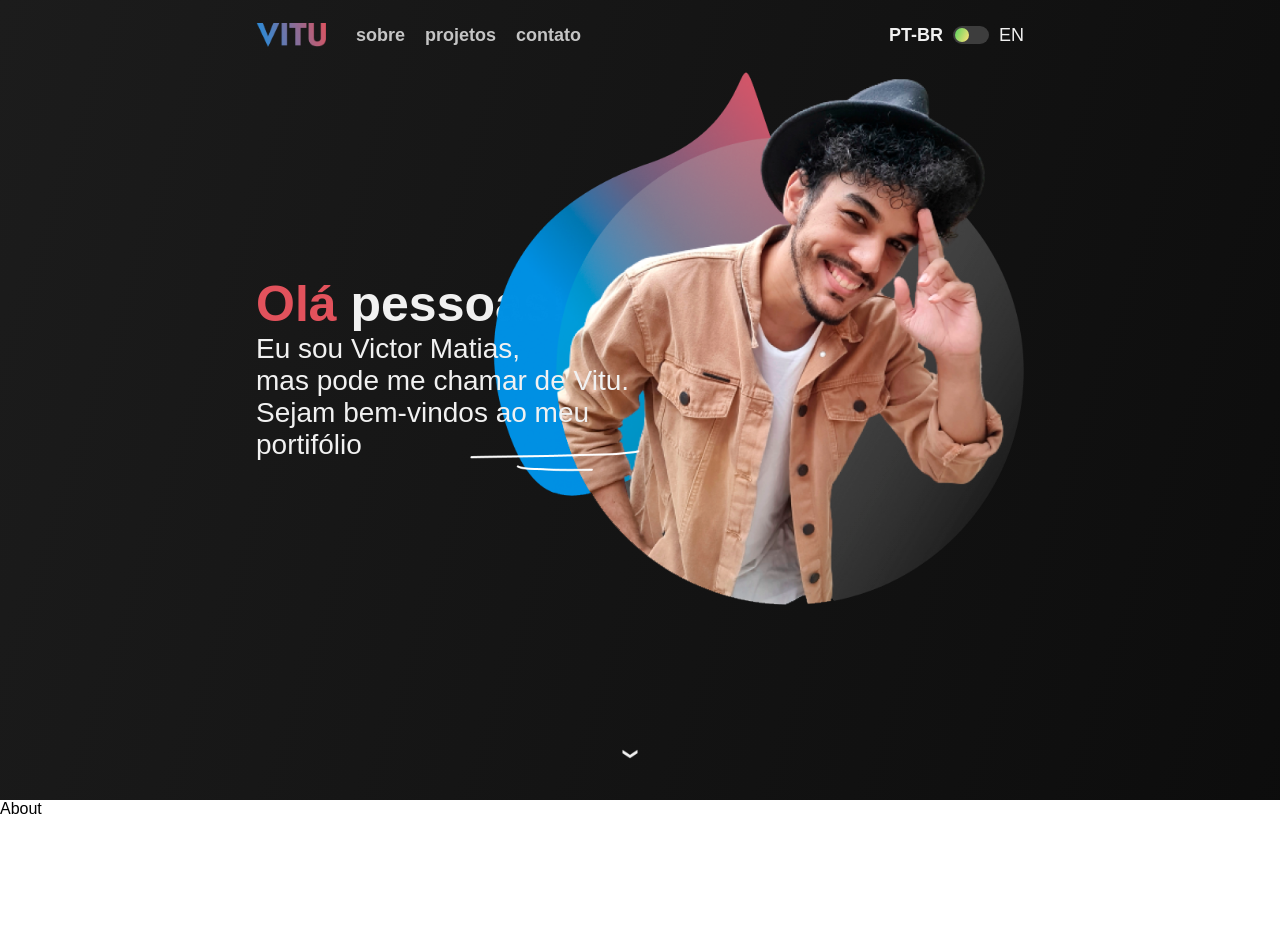
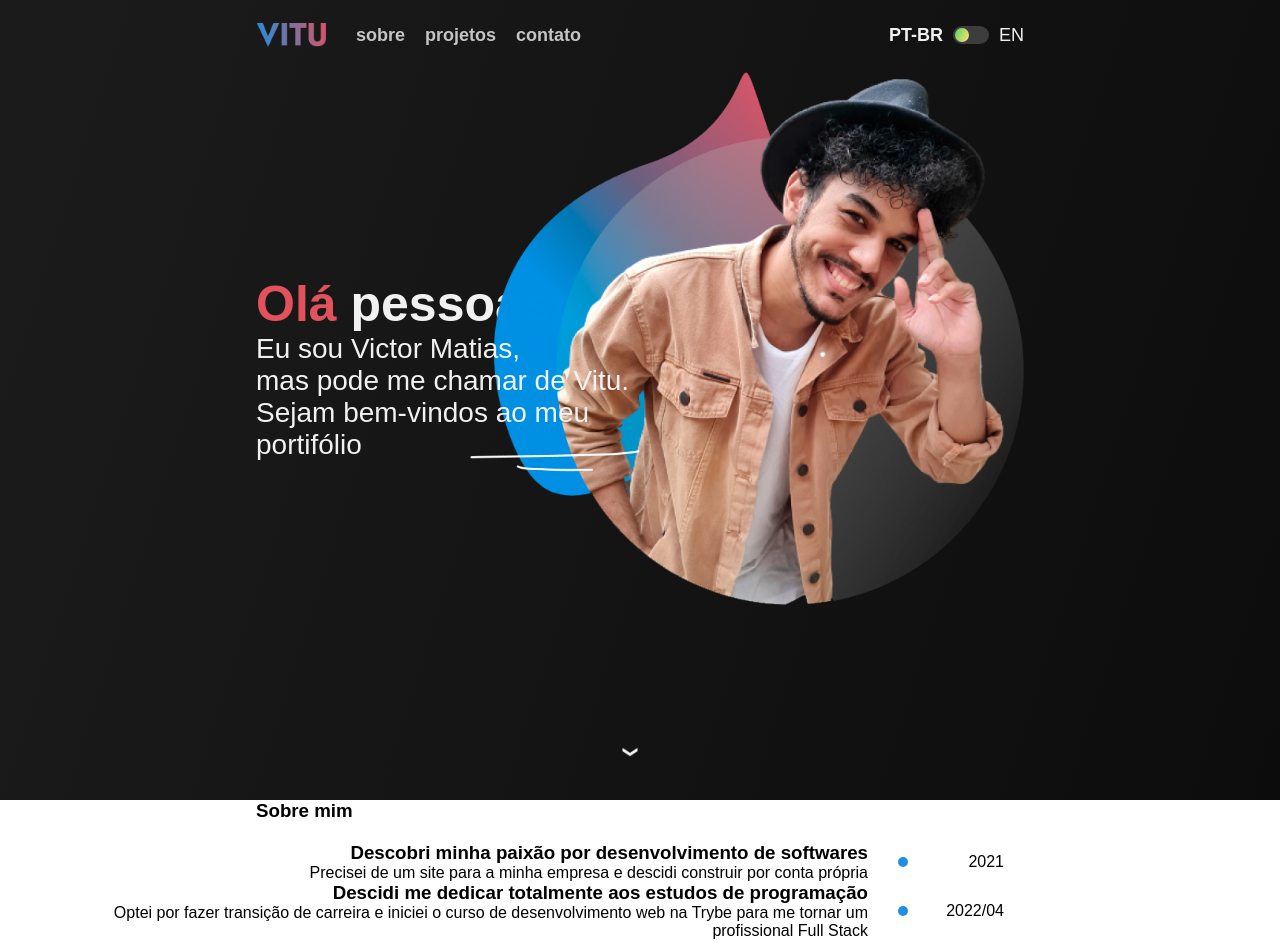
Before and after one commit to victormatia/portifolio, a React (Vite) app: page / in a window 1280 px wide. Shown: the top 942 px of the page. Before the commit the page ends 818 px from the top, so only its background shows below. Built offline with nearby package versions, Linux system fonts and the light colour scheme; a web font is replaced by a local one.

Commit message:
feat: center About.jsx

```diff
--- /dev/null
+++ b/src/css/About.css
@@ -0,0 +1,5 @@
+.about {
+  position: relative;
+  width: 60%;
+  margin: auto;
+}
--- a/src/pages/About.jsx
+++ b/src/pages/About.jsx
@@ -1,10 +1,12 @@
 import React from 'react';
-import hero from '../images/hero.png'
+import Timeline from '../components/Timeline';
+import '../css/About.css';
 
 function About() {
   return (
-    <section id='about'>
-       About
+    <section id='about' className='about'>
+       <h1>Sobre mim</h1>
+       <Timeline />
     </section>
   )
 }
```
